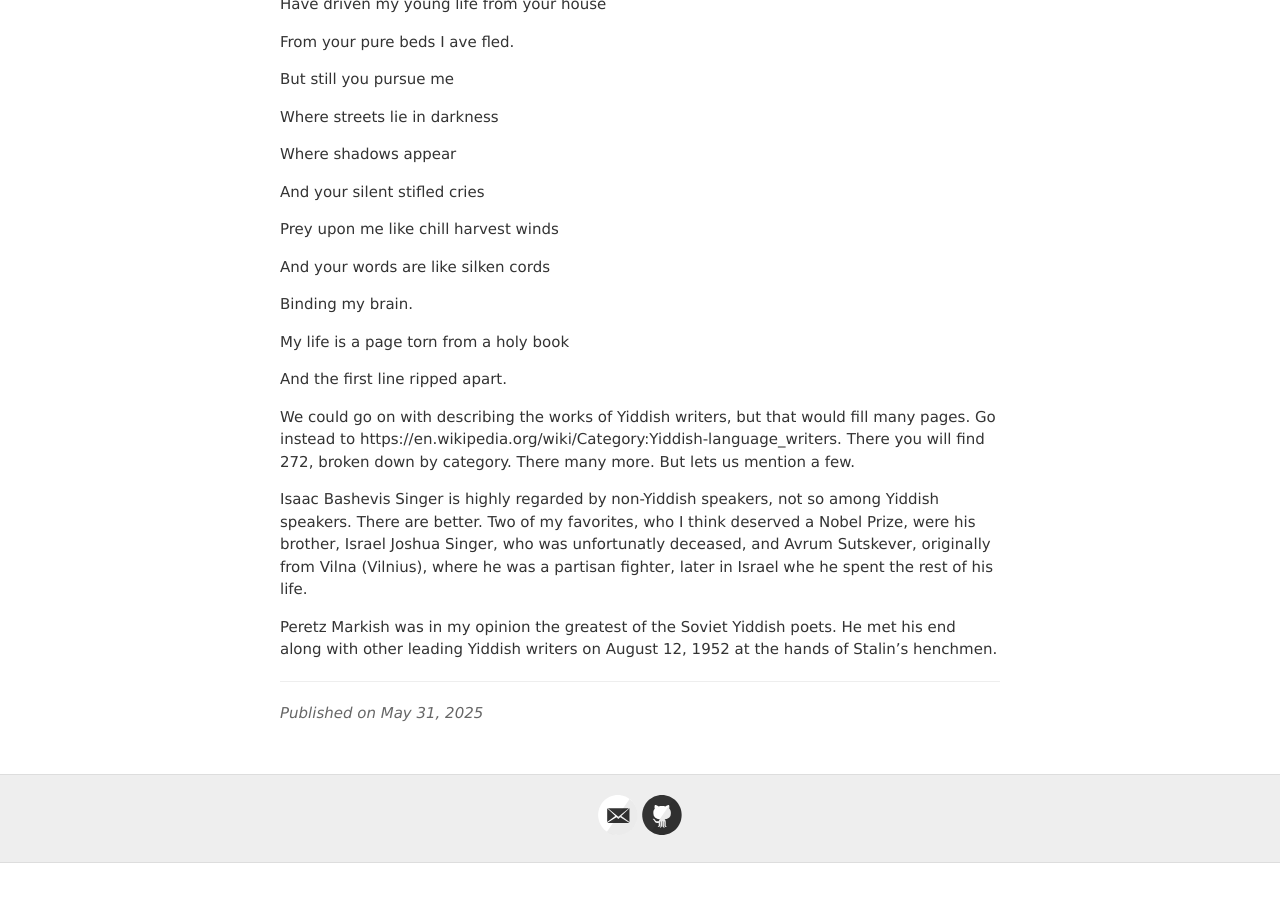
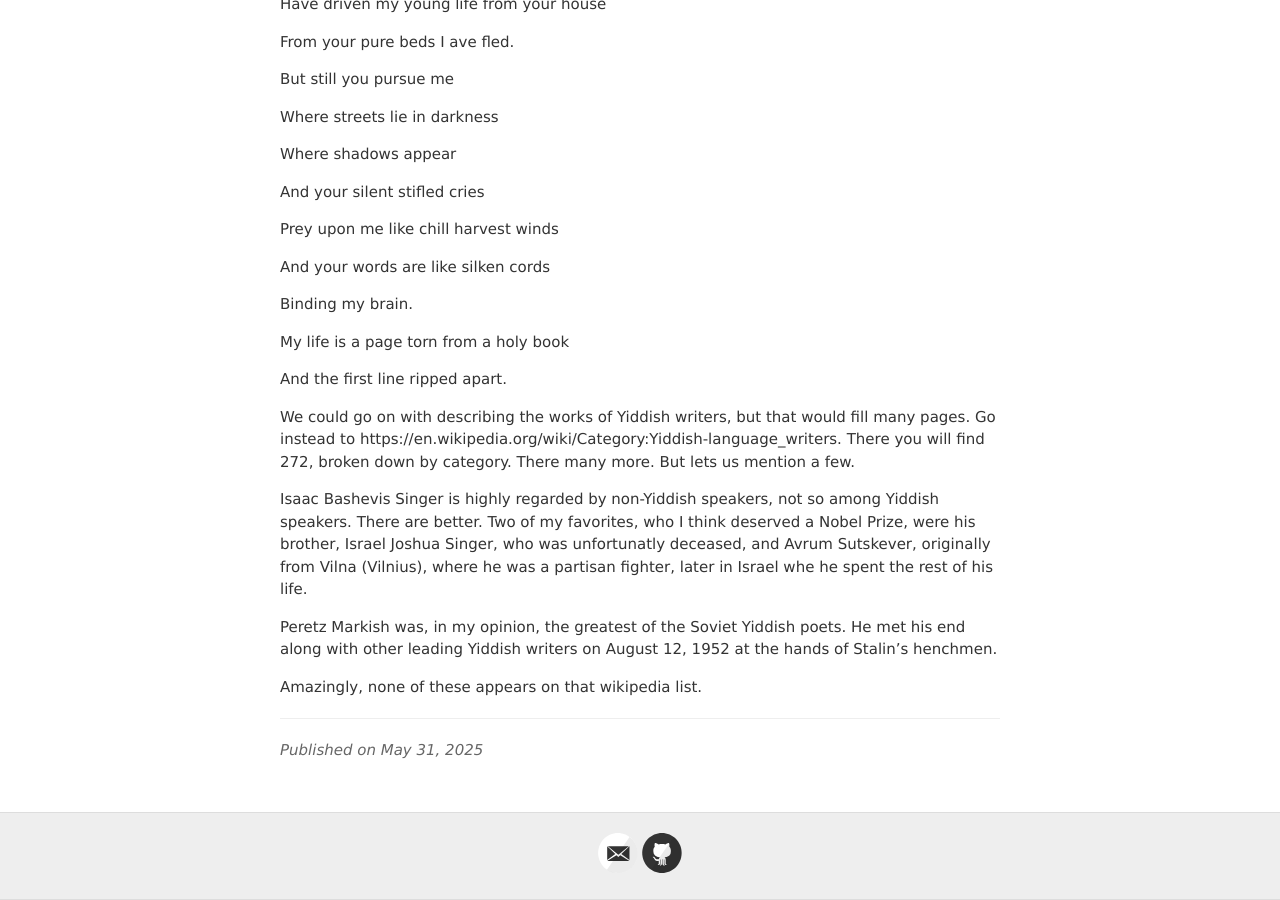
Before and after one commit to jvmallow/jvmallow.github.io, a Jekyll site: the page built from _posts/2025-05-31-Yiddish.md, in a window 1280 px wide and 900 px high, scrolled down 9700 px. Built offline with Jekyll 4.4.1, drawn with Linux system fonts in a browser that asks for light colours; a script that is not in the unit is left out; before the commit the page ends 10563 px from its top, so only the background shows below that.

Commit message:
Update 2025-05-31-Yiddish.md

```diff
--- a/_posts/2025-05-31-Yiddish.md
+++ b/_posts/2025-05-31-Yiddish.md
@@ -303,10 +303,11 @@ My life is a page torn from a holy book
 
 And the first line ripped apart.
 
-
 We could go on with describing the works of Yiddish writers, but that would fill many pages. Go instead to https://en.wikipedia.org/wiki/Category:Yiddish-language_writers. There you will find 272, broken down by category. There many more.
 But lets us mention a few.
 
 Isaac Bashevis Singer is highly regarded by non-Yiddish speakers, not so among Yiddish speakers. There are better. Two of my favorites, who I think deserved a Nobel Prize, were his brother, Israel Joshua Singer, who was unfortunatly deceased, and Avrum Sutskever, originally from Vilna (Vilnius), where he was a partisan fighter, later in Israel whe he spent the rest of his life.
 
-Peretz Markish was in my opinion the greatest of the Soviet Yiddish poets. He met his end along with other leading Yiddish writers on August 12, 1952 at the hands of Stalin's henchmen.
+Peretz Markish was, in my opinion, the greatest of the Soviet Yiddish poets. He met his end along with other leading Yiddish writers on August 12, 1952 at the hands of Stalin's henchmen.
+
+Amazingly, none of these appears on that wikipedia list.
```
